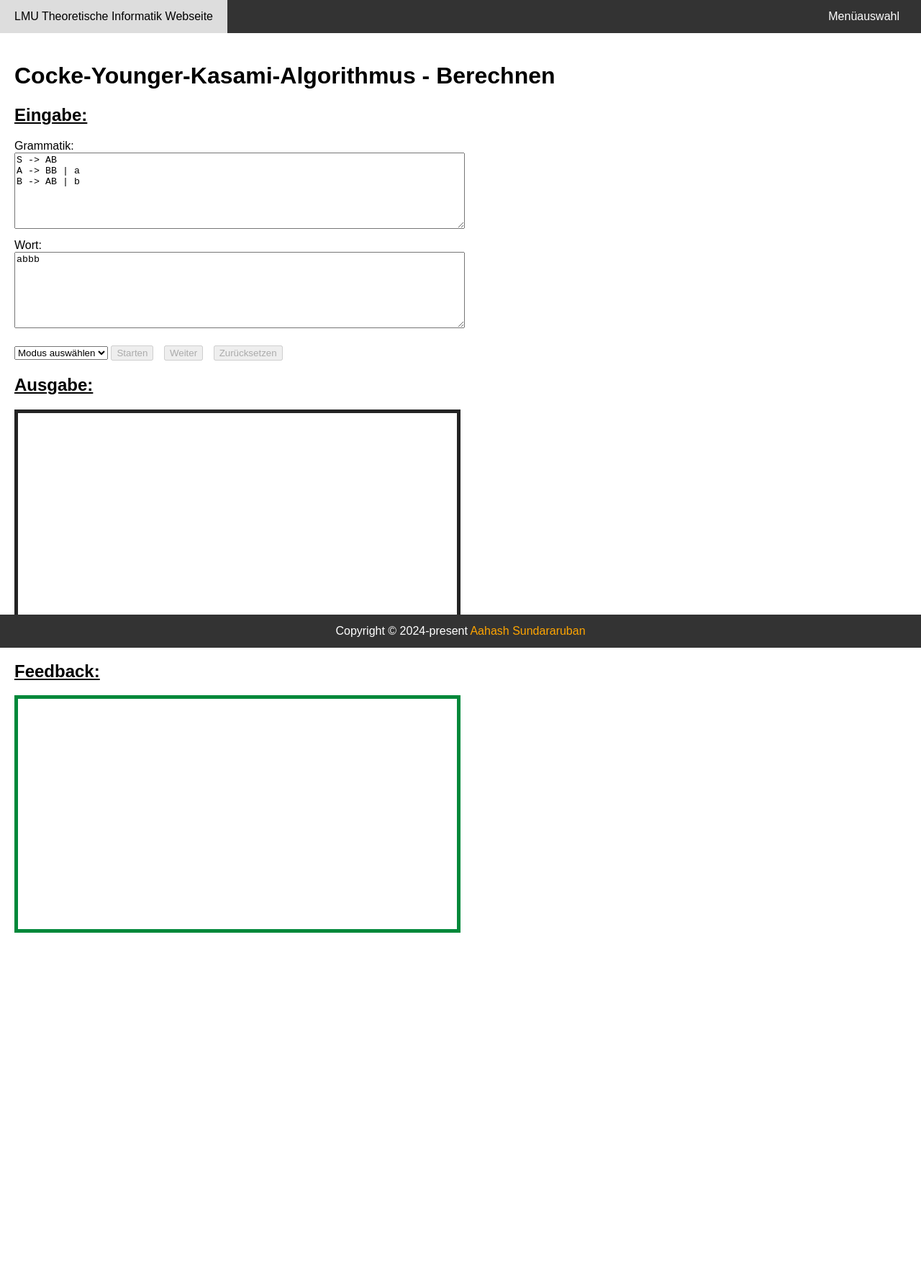
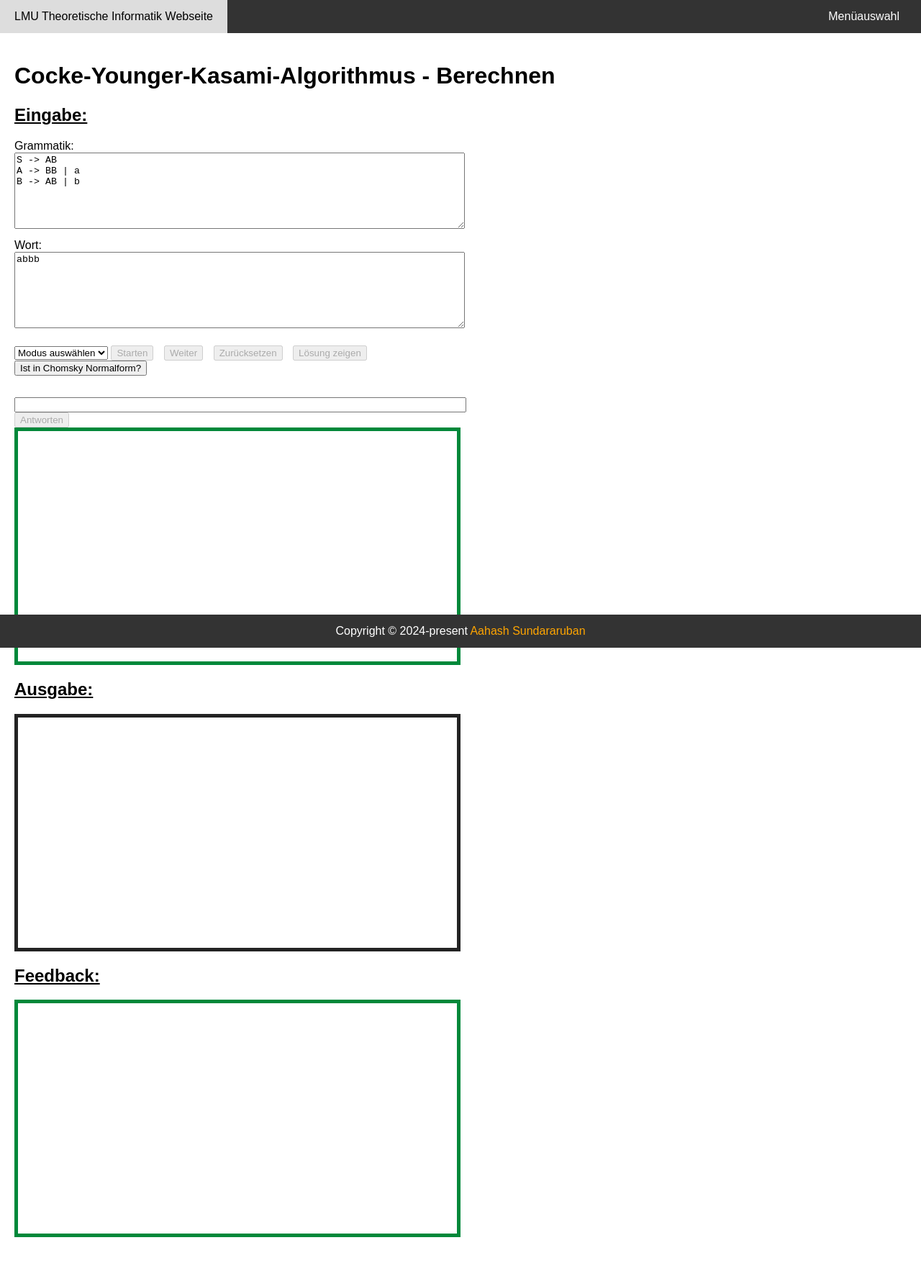
Before and after one commit to aahashderuffy/cyk-algorithm-endrullis, a Jekyll site: the page built from calculate.md, in a window 1280 px wide. Shown: the whole page at 72% size. Built offline with Jekyll 4.4.1, drawn with Linux system fonts in a browser that asks for light colours; before the commit the page ends 1350 px from its top, so only the background shows below that; part of the change alters nothing that is shown.

Commit message:
Add button to check if grammar is in CNF

```diff
--- a/calculate.md
+++ b/calculate.md
@@ -66,6 +66,19 @@ textarea {
 .solution {
     text-decoration: underline;
 }
+
+#cnf-status {
+    margin-top: 10px;
+    font-weight: bold;
+}
+
+#cnfButton.green {
+    background-color: green;
+}
+
+#cnfButton.red {
+    background-color: red;
+}
 </style>
 
 <div class="container">
@@ -78,6 +91,7 @@ B -> AB | b
     </textarea>
     <label for="word">Wort:</label>
     <textarea id="word">abbb</textarea>
+    <div id="cnf-status"></div>
     <div class="controls">
         <select id="modeSelect">
             <option value="">Modus auswählen</option>
@@ -87,6 +101,14 @@ B -> AB | b
         <button id="startButton" disabled>Starten</button>
         <button id="stepButton" disabled>Weiter</button>
         <button id="resetButton" disabled>Zurücksetzen</button>
+        <button id="solutionButton" disabled>Lösung zeigen</button>
+        <button id="cnfButton">Ist in Chomsky Normalform?</button>
+    </div>
+    <div id="userInputContainer" style="margin-top: 20px;">
+        <div id="currentQuestion"></div>
+        <input type="text" id="userAnswer" style="width: 100%; margin-top: 10px;" />
+        <button id="submitAnswerButton" disabled>Antworten</button>
+        <div id="userFeedback" class="feedback"></div>
     </div>
 </div>
 
@@ -104,6 +126,15 @@ B -> AB | b
         const startButton = document.getElementById('startButton');
         const stepButton = document.getElementById('stepButton');
         const resetButton = document.getElementById('resetButton');
+        const solutionButton = document.getElementById('solutionButton');
+        const submitAnswerButton = document.getElementById('submitAnswerButton');
+        const userAnswerInput = document.getElementById('userAnswer');
+        const currentQuestionDiv = document.getElementById('currentQuestion');
+        const cnfStatusDiv = document.getElementById('cnf-status');
+        const userFeedbackDiv = document.getElementById('userFeedback');
+        const feedbackDiv = document.getElementById('feedback');
+        const errorDiv = document.getElementById('error');
+        const cnfButton = document.getElementById('cnfButton');
 
         let currentStepIndex = 0;
         let steps = [];
@@ -122,24 +153,33 @@ B -> AB | b
         startButton.addEventListener('click', processCYK);
         stepButton.addEventListener('click', stepProcess);
         resetButton.addEventListener('click', resetProcess);
+        solutionButton.addEventListener('click', showSolution);
+        submitAnswerButton.addEventListener('click', submitUserAnswer);
+        cnfButton.addEventListener('click', checkCNF);
 
         function clearOutput() {
             document.getElementById('output').innerHTML = '';
             document.getElementById('feedback').innerHTML = '';
             document.getElementById('error').textContent = '';
+            cnfStatusDiv.textContent = '';
+            userAnswerInput.value = '';
+            currentQuestionDiv.textContent = '';
+            userFeedbackDiv.innerHTML = '';
+            cnfButton.classList.remove('green', 'red');
         }
 
         function processCYK() {
             const grammarInput = document.getElementById('grammar').value;
             wordInput = document.getElementById('word').value;
-            const errorDiv = document.getElementById('error');
 
             grammar = parseGrammar(grammarInput);
             if (!isCNF(grammar)) {
-                errorDiv.textContent = 'Die Grammatik ist nicht in Chomsky-Normalform.';
+                feedbackDiv.innerHTML = '<p class="incorrect">Nein, deine Grammatik liegt nicht in Chomsky-Normalform.</p>';
+                errorDiv.textContent = 'Fehler: Die eingegebene Grammatik liegt nicht in Chomsky-Normalform.';
                 clearOutput();
                 return;
             } else {
+                feedbackDiv.innerHTML = '<p class="correct">Ja, deine Grammatik liegt in Chomsky-Normalform.</p>';
                 errorDiv.textContent = '';
             }
 
@@ -154,6 +194,8 @@ B -> AB | b
             stepButton.disabled = false;
             resetButton.disabled = false;
             startButton.disabled = true;
+            submitAnswerButton.disabled = true;
+            solutionButton.disabled = false;
 
             if (mode === 'verify') {
                 displayOutput(wordInput, V, result.calculated);
@@ -168,20 +210,44 @@ B -> AB | b
             if (currentStepIndex < steps.length) {
                 const step = steps[currentStepIndex];
                 if (mode === 'guided') {
-                    const userAnswer = prompt(`Was ist der Wert von V<sub>${step.substring}</sub>?`);
-                    const correctAnswers = step.value.split(',').map(s => s.trim()).sort().join(', ');
-                    const correctAnswerVariants = generateCorrectAnswerVariants(step.value);
+                    currentQuestionDiv.innerHTML = `Was ist der Wert von V<sub>${step.substring}</sub>?`;
+                    submitAnswerButton.disabled = false;
+                    userAnswerInput.focus();
+                }
+            }
+        }
 
-                    if (correctAnswerVariants.includes(userAnswer.trim().split(',').map(s => s.trim()).sort().join(', '))) {
-                        alert('Deine Antwort ist richtig!');
-                        displayStep(step, true, userAnswer);
-                    } else {
-                        alert('Leider ist deine Antwort falsch.');
-                        displayStep(step, false, userAnswer);
-                    }
-                }
+        function submitUserAnswer() {
+            const userAnswer = userAnswerInput.value.trim();
+            const step = steps[currentStepIndex];
+            const correctAnswers = step.value.split(',').map(s => s.trim()).sort().join(', ');
+            const correctAnswerVariants = generateCorrectAnswerVariants(step.value);
+
+            if (correctAnswerVariants.includes(userAnswer.split(',').map(s => s.trim()).sort().join(', '))) {
+                userFeedbackDiv.innerHTML = '<span class="correct">Deine Antwort ist richtig!</span>';
+                displayStep(step, true, userAnswer);
+                currentQuestionDiv.textContent = '';
+                userAnswerInput.value = '';
+                submitAnswerButton.disabled = true;
                 currentStepIndex++;
+                stepProcess();
+            } else {
+                userFeedbackDiv.innerHTML = '<span class="incorrect">Leider ist deine Antwort falsch.</span> Tipp: Überprüfen Sie die Produktionsregeln und die bisherigen Berechnungen.';
+                displayStep(step, false, userAnswer);
+                currentQuestionDiv.innerHTML = `Versuchen Sie es erneut: Was ist der Wert von V<sub>${step.substring}</sub>?`;
+                userAnswerInput.focus();
             }
+        }
+
+        function showSolution() {
+            const step = steps[currentStepIndex];
+            userFeedbackDiv.innerHTML = `<span class="solution">Die richtige Antwort ist: ${step.value}</span>`;
+            displayStep(step, true, step.value);
+            currentQuestionDiv.textContent = '';
+            userAnswerInput.value = '';
+            submitAnswerButton.disabled = true;
+            currentStepIndex++;
+            stepProcess();
         }
 
         function resetProcess() {
@@ -196,6 +262,20 @@ B -> AB | b
             stepButton.disabled = true;
             resetButton.disabled = true;
             modeSelect.value = '';
+            solutionButton.disabled = true;
+            submitAnswerButton.disabled = true;
+        }
+
+        function checkCNF() {
+            const grammarInput = document.getElementById('grammar').value;
+            grammar = parseGrammar(grammarInput);
+            if (isCNF(grammar)) {
+                cnfButton.classList.add('green');
+                cnfButton.classList.remove('red');
+            } else {
+                cnfButton.classList.add('red');
+                cnfButton.classList.remove('green');
+            }
         }
 
         function parseGrammar(input) {
@@ -304,7 +384,7 @@ B -> AB | b
             calculated.forEach(substring => {
                 const i = word.indexOf(substring);
                 const l = substring.length - 1;
-                const result = `Für ${substring}: V = {${[...V[i][l]].join(',')}}`;
+                const result = `Für ${substring}: V = {${[...V[i][l]].join(', ')}}`;
                 const p = document.createElement('p');
                 p.innerHTML = result;
                 outputDiv.appendChild(p);
@@ -315,7 +395,7 @@ B -> AB | b
             const feedbackDiv = document.getElementById('feedback');
             const detailedSteps = steps.map(step => {
                 if (step.components) {
-                    return `V<sub>${step.substring}</sub> = { X | X -> ${step.components.join(' &cup; ')} = {${step.value}} }`;
+                    return `V<sub>${step.substring}</sub> = { X | X -> (${step.components.join(' ∪ ')}) = {${step.value}} }`;
                 } else {
                     return `V<sub>${step.substring}</sub> = { ${step.value} } da ${step.rule}`;
                 }
@@ -324,8 +404,8 @@ B -> AB | b
             feedbackDiv.innerHTML = `Ausführliche Rechenweg:<br>${detailedSteps.join('<br>')}`;
 
             const finalResult = V[0][word.length - 1].has('S') ?
-                `Das Wort "${word}" ist in der Sprache, weil S &isin; V<sub>${word}</sub>` :
-                `Das Wort "${word}" ist nicht in der Sprache, weil S &notin; V<sub>${word}</sub>`;
+                `Das Wort "${word}" ist in der Sprache, weil S ∈ V<sub>${word}</sub>` :
+                `Das Wort "${word}" ist nicht in der Sprache, weil S ∉ V<sub>${word}</sub>`;
 
             const conclusion = document.createElement('p');
             conclusion.innerHTML = finalResult;
@@ -342,7 +422,7 @@ B -> AB | b
             outputDiv.appendChild(p);
 
             const feedback = step.components ?
-                `V<sub>${step.substring}</sub> = { X | X -> ${step.components.join(' &cup; ')} = {${step.value}} }` :
+                `V<sub>${step.substring}</sub> = ({ X | X -> ${step.components.join(' ∪ ')}) = {${step.value}} }` :
                 `V<sub>${step.substring}</sub> = { ${step.value} } da ${step.rule}`;
             const f = document.createElement('p');
             f.innerHTML = `${feedback} (Ihre Eingabe: <span class="${isCorrect ? 'correct' : 'incorrect'}">${userAnswer}</span>)`;
```
